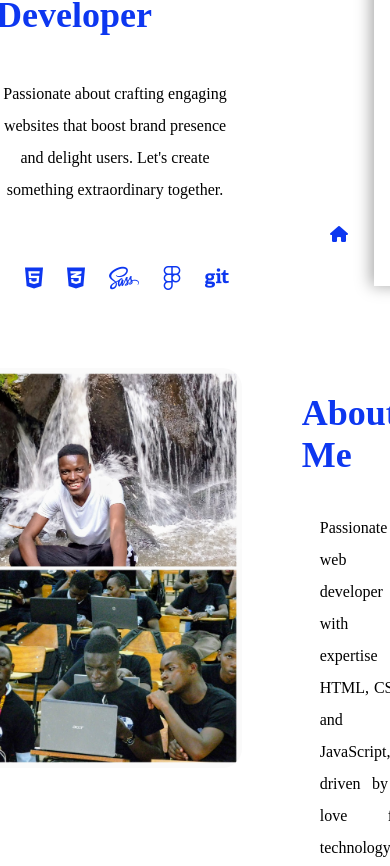
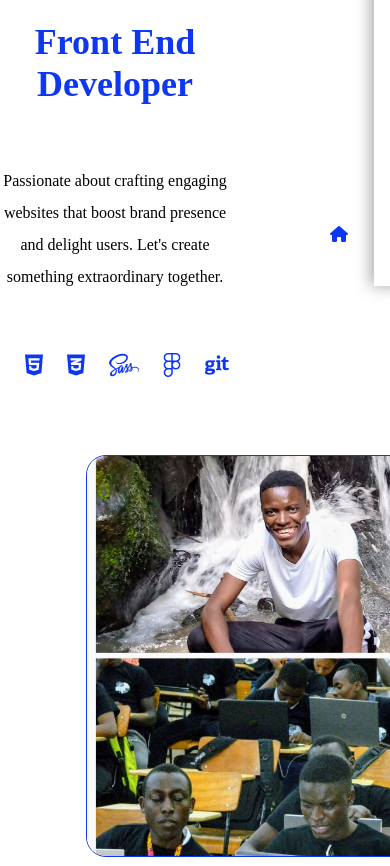
Before and after one commit to dericksheldrick/Apprentice-code-academy, a plain HTML site: page assignments/module 13 Personal Portfolio project/index.html in a window 390 px wide. Shown: the part 558-1424 px from the top of the page. Drawn offline with Linux system fonts and the light colour scheme.

Commit message:
Update on mobile layout

```diff
--- a/assignments/module 13 Personal Portfolio project/_mobile.scss
+++ b/assignments/module 13 Personal Portfolio project/_mobile.scss
@@ -3,6 +3,10 @@ $secondary_color: black;
 $component_color: rgb(13, 55, 240);
 
 @media (max-width: 450px) {
+  body {
+    margin: 0 8px;
+    font-size: 16px;
+  }
   .nav {
     height: 56px;
   }
@@ -63,31 +67,77 @@ $component_color: rgb(13, 55, 240);
     left: 0;
     z-index: 6;
   }
-  .title {
+  .hero .title {
     display: flex;
+    align-items: center;
+    padding: 18px;
     flex-direction: column-reverse;
 
     .title_section {
       display: flex;
-      flex-direction: row;
+      flex-direction: column;
       justify-content: center;
       align-content: center;
+      width: auto;
     }
     .skillset {
       display: flex;
       flex-direction: row;
       justify-content: center;
     }
+    img {
+      width: 60%;
+      height: auto;
+      padding: 24px;
+      object-fit: cover;
+      margin: 20px;
+    }
+    h1 {
+      justify-content: center;
+      display: block;
+    }
   }
   .About {
-    display: block;
-    // flex-direction: column;
+    display: flex;
+    flex-direction: column;
     justify-content: center;
     margin: 18px;
+    width: 450px;
 
-    .title {
+    img.about_pics {
+      width: auto;
+      margin: 0px;
+    }
+  }
+
+  .title {
+    display: flex;
+    flex-direction: row;
+    padding: 8px;
+
+    h1 {
+      flex-direction: row;
+      text-align: center;
+      flex-wrap: nowrap;
+    }
+    p {
+      padding: 18px;
+    }
+  }
+  .projects {
+    display: flex;
+    flex-direction: column;
+    justify-content: center;
+    align-items: center;
+
+    projects_cards {
       display: flex;
       flex-direction: column;
+
+      project_detais {
+        display: flex;
+        flex-direction: row;
+      }
     }
   }
 }
--- a/assignments/module 13 Personal Portfolio project/main.scss
+++ b/assignments/module 13 Personal Portfolio project/main.scss
@@ -120,9 +120,9 @@ body {
 }
 .About {
   display: flex;
-  flex-direction: row;
+  // flex-direction: column;
   justify-content: center;
-  margin: 36px;
+  // margin: 36px;
 
   img {
     width: 350px;
@@ -130,8 +130,9 @@ body {
     object-fit: cover;
     margin-right: 36px;
     border-radius: 20px;
-    // border: 1px solid $component_color;
+    border: 1px solid $component_color;
   }
+
   .title {
     display: block;
     align-items: center;
@@ -148,7 +149,7 @@ body {
     p {
       display: flex;
       flex-direction: column;
-      justify-content: center;
+      justify-content: flex-end;
       line-height: 2em;
       padding: 18px;
       text-align: justify;
@@ -181,7 +182,7 @@ body {
   display: flex;
   flex-direction: rows;
   padding-bottom: 36px;
-  margin: 0 36px;
+  // margin: 0 36px;
 
   .project_details {
     margin: 0 $mainsize;
```
Also changed, not shown: css/contact.css, css/main.css.
